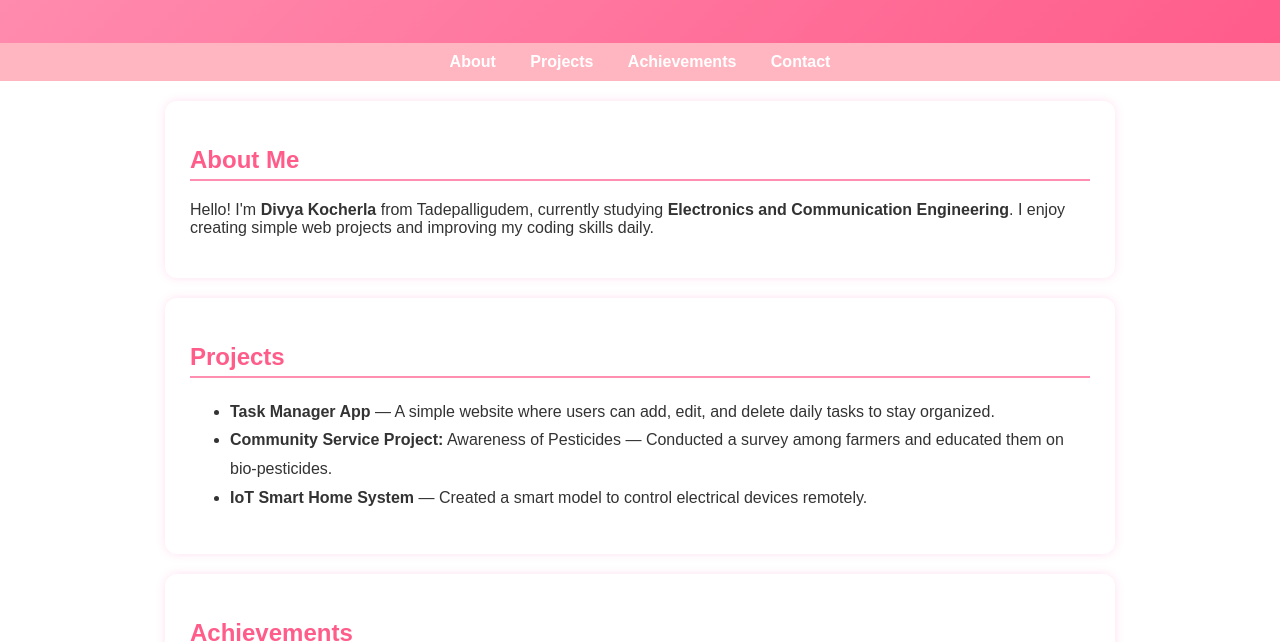
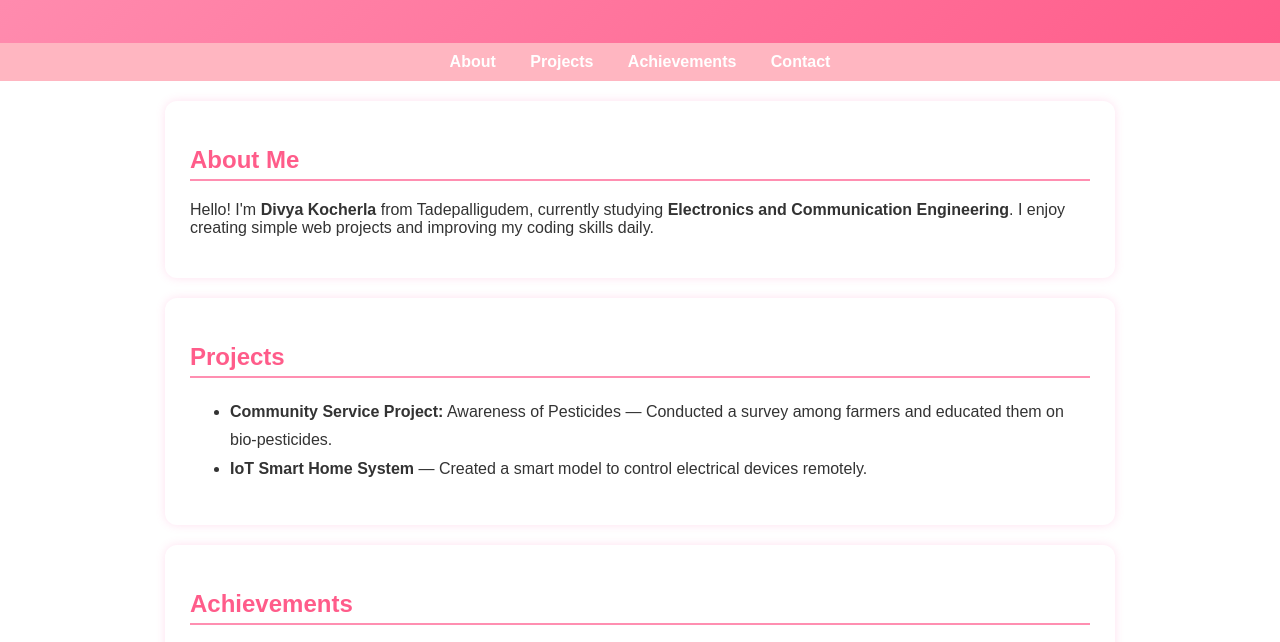
Before and after one commit to divyakocherla/divyakocherla.github.io, a plain HTML site: page index.html in a window 1280 px wide. Shown: the part 107-749 px from the top of the page. Drawn offline with Linux system fonts and the light colour scheme.

Commit message:
Remove Task Manager App description from projects
Removed description for Task Manager App from projects section.

```diff
--- a/index.html
+++ b/index.html
@@ -91,7 +91,6 @@
   <section id="projects">
     <h2>Projects</h2>
     <ul>
-      <li><b>Task Manager App</b> — A simple website where users can add, edit, and delete daily tasks to stay organized.</li>
       <li><b>Community Service Project:</b> Awareness of Pesticides — Conducted a survey among farmers and educated them on bio-pesticides.</li>
       <li><b>IoT Smart Home System</b> — Created a smart model to control electrical devices remotely.</li>
     </ul>
```
